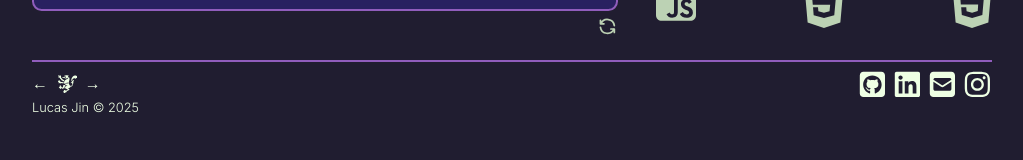
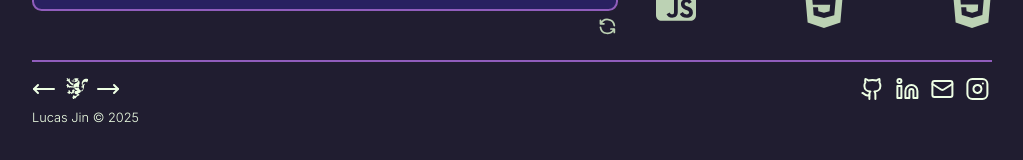
Before and after one commit to LucasHJin/LucasHJin.github.io, a Next.js app: page / in a window 1280 px wide. Shown: the part 519-679 px from the top of the page, without its empty margins (128-1151 px from the left). Built offline with nearby package versions, Linux system fonts and the light colour scheme.

Commit message:
Changed some icons

```diff
--- a/package.json
+++ b/package.json
@@ -13,6 +13,7 @@
     "@mdx-js/react": "^3.1.0",
     "@next/mdx": "^15.3.0",
     "@types/mdx": "^2.0.13",
+    "lucide-react": "^0.511.0",
     "next": "15.2.4",
     "prop-types": "^15.8.1",
     "react": "^19.0.0",
--- a/src/app/components/card.js
+++ b/src/app/components/card.js
@@ -2,11 +2,10 @@
 import Image from 'next/image';
 import React, { useEffect } from 'react';
 import PropTypes from 'prop-types';
-
 import Tag from "./tag"
 import "../styling/card.css"
+import { Github, SquareArrowUpRight, BookOpen } from 'lucide-react';
 
-import { GithubIcon, DevpostIcon, LiveIcon } from "./icons/icons"
 
 export default function Card( { title, description, image, links, tags, onTagClick } ) {
   const handleClick = (link) => {
@@ -25,9 +24,11 @@ export default function Card( { title, description, image, links, tags, onTagCli
     return (
       <div className="outer-container card">
         <a href={
-          !links?.github || links.github.trim() === ""
-          ? "https://github.com/LucasHJin"
-          : addHttps(links.github)
+          !links?.livesite || links.livesite.trim() === ""
+            ? (!links?.github || links.github.trim() === ""
+                ? "https://github.com/LucasHJin"
+                : addHttps(links.github))
+            : addHttps(links.livesite)
         } target="_blank" rel="noopener noreferrer">
           <div className="container">
             <div className="item image-card">
@@ -42,17 +43,17 @@ export default function Card( { title, description, image, links, tags, onTagCli
                   <div className="item links">
                     {links?.github &&
                       <span onClick={() => handleClick(addHttps(links.github))}>
-                        <GithubIcon className="project-link"/>
+                        <Github className="project-link"/>
                       </span>
                     }
                     {links?.devpost &&
                       <span onClick={() => handleClick(addHttps(links.devpost))}>
-                        <DevpostIcon className="project-link" />
+                        <BookOpen className="project-link" />
                       </span>
                     }
                     {links?.livesite &&
                       <span onClick={() => handleClick(addHttps(links.livesite))}>
-                        <LiveIcon className="project-link" />
+                        <SquareArrowUpRight className="project-link" />
                       </span>
                     }
                   </div>
--- a/src/app/components/footer.js
+++ b/src/app/components/footer.js
@@ -1,4 +1,5 @@
-import { GithubIcon, LinkedinIcon, InstaIcon, EmailIcon, WebringIcon } from "./icons/icons"
+import { WebringIcon } from "./icons/icons"
+import { Github, Linkedin, Instagram, Mail, MoveRight, MoveLeft } from 'lucide-react';
 import Link from "next/link";
 
 export default function Footer() {
@@ -7,24 +8,28 @@ export default function Footer() {
         <nav>
             <ul className="no-list">
                 <li className="webring">
-                    <a href='https://cs.uwatering.com/#www.lucasjin.biz?nav=prev' className="arrow">←</a> {/* fill in actual site info*/}
+                    <a href='https://cs.uwatering.com/#www.lucasjin.biz?nav=prev' className="arrow">
+                        <MoveLeft />
+                    </a> {/* fill in actual site info*/}
                     <Link href='https://cs.uwatering.com/#www.lucasjin.biz' target='_blank' className="wricon">
                         <WebringIcon />
                     </Link>
-                    <a href='https://cs.uwatering.com/#www.lucasjin.biz?nav=next' className="arrow">→</a>
+                    <a href='https://cs.uwatering.com/#www.lucasjin.biz?nav=next' className="arrow">
+                        <MoveRight />
+                    </a>
                 </li>
                 <li className="socials">
                     <Link href="https://github.com/LucasHJin" target="_blank" rel="noopener noreferrer" className="nav">
-                        <GithubIcon />
+                        <Github />
                     </Link>
                     <Link href="https://www.linkedin.com/in/lucas--jin/" target="_blank" rel="noopener noreferrer" className="nav">
-                        <LinkedinIcon />
+                        <Linkedin />
                     </Link>
                     <Link href="mailto:lucasjin.hh@gmail.com" target="_blank" rel="noopener noreferrer" className="nav">
-                        <EmailIcon />
+                        <Mail />
                     </Link>
                     <Link href="https://www.instagram.com/completely_fraudulent/" target="_blank" rel="noopener noreferrer" className="nav">
-                        <InstaIcon />
+                        <Instagram />
                     </Link>
                 </li>
             </ul>
--- a/src/app/styling/layout.css
+++ b/src/app/styling/layout.css
@@ -24,6 +24,10 @@ footer .nav {
     margin-left: 0.5vw;
 }
 
+footer nav {
+    margin: 0.45rem 0;
+}
+
 nav a {
     color: var(--foreground-special);
 }
@@ -46,7 +50,7 @@ footer .webring a, footer .socials a {
 
 
 footer .webring .wricon {
-    width: 1.3em;
+    width: 1.5rem;
     height: auto;
     margin: 0 0.5em;
     transition: all 0.4s ease-in-out;
@@ -74,7 +78,7 @@ footer .socials a:hover {
 }
 
 footer .socials svg {
-    width: 1.8em;
+    width: 1.8rem;
     aspect-ratio: 1/1;
 }
 
```
Also changed, not shown: 1 other file (tests, documents, lock files or other folders).
